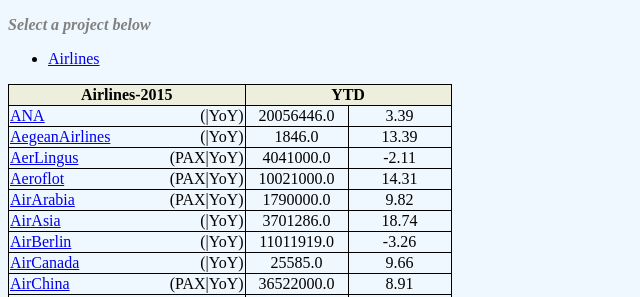
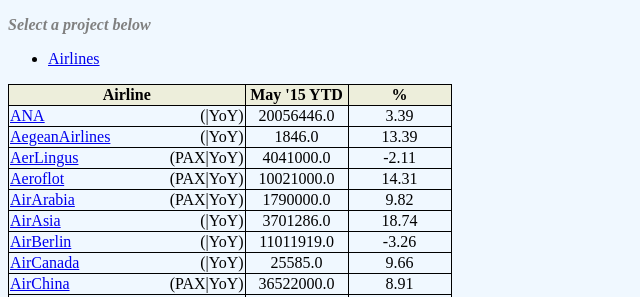
Before and after one commit to thatdanghill/air-geek, a Django app: page / in a window 1280 px wide. Shown: the part 121-418 px from the top of the page, without its empty margins (0-640 px from the left). Run offline with Django 3.2, Linux system fonts and the light colour scheme; data comes from the database, SQL or seed files in the repository; some libraries are stand-ins or nearby versions.

Commit message:
Change headers

```diff
--- a/templates/miner/index.html
+++ b/templates/miner/index.html
@@ -14,6 +14,7 @@
 	<body>
 		<div id="header">
 			<h1> AirGeek </h1>
+
 		</div>
 		<div id="manager">
 
@@ -31,8 +32,9 @@
 			<table id="airline-ytd-summary" class="display compact">
 				{% for project in projects %}
 					<tr>
-						<th>{{project.name}}-2015</th>
-						<th colspan="2"> YTD </th>
+						<th>Airline</th>
+						<th> May '15 YTD </th>
+						<th>%</th>
 
 					</tr>
 					{% for page in project.pages %}
--- a/templates/miner/project-temp.html
+++ b/templates/miner/project-temp.html
@@ -26,7 +26,7 @@
 				<table id="airline-summary" class="display compact">
 					<thead>
 					<tr>
-						<th class="key">2015</th>
+						<th class="key">Airline</th>
 						<th colspan="2"> January </th>
 						<th colspan="2"> February </th>
 						<th colspan="2"> March </th>
```
